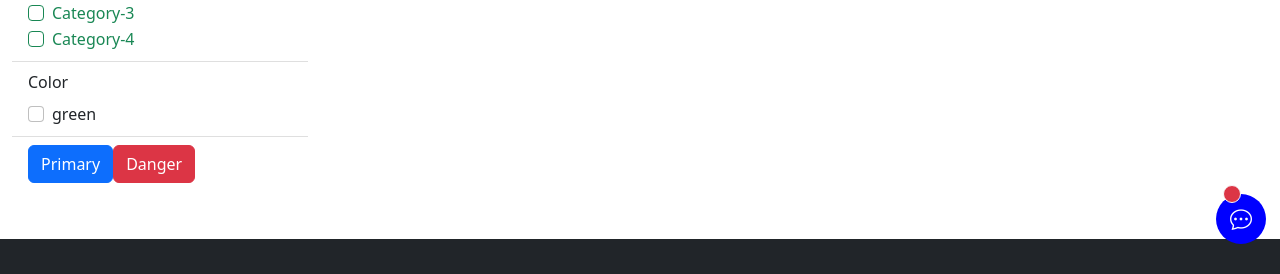
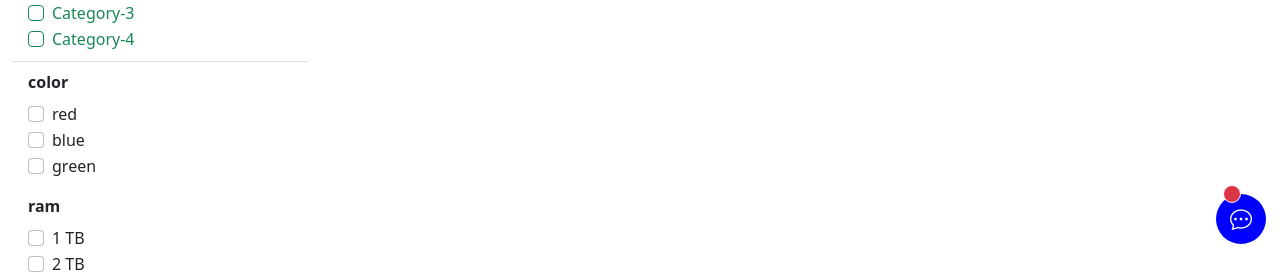
Before and after one commit to dturin1997/mern-stack-front, a React (Create React App) app: page /product-list in a window 1280 px wide. Shown: the part 526-800 px from the top of the page. Built offline with nearby package versions, Linux system fonts and the light colour scheme.

Commit message:
Video-30-udemy: Improve Attributes Section for Filtering Options

```diff
--- a/src/components/filterQueryResultOptions/AttributesFilterComponent.js
+++ b/src/components/filterQueryResultOptions/AttributesFilterComponent.js
@@ -3,12 +3,18 @@
 const AttributesFilterComponent = () => {
   return (
     <>
-      <Form.Label>Color</Form.Label>
-      <Form.Check
-        type="checkbox"
-        id="default-checkbox"
-        label="green"
-      />
+      {[{ color: ["red", "blue", "green"] }, { ram: ["1 TB", "2 TB"] }].map(
+        (item, idx) => (
+          <div key={idx} className="mb-3">
+            <Form.Label>
+              <b>{Object.keys(item)}</b>
+            </Form.Label>
+            {item[Object.keys(item)].map((i, idx) => (
+              <Form.Check key={idx} type="checkbox" label={i} />
+            ))}
+          </div>
+        )
+      )}
     </>
   );
 };
--- a/src/pages/ProductListPage.js
+++ b/src/pages/ProductListPage.js
@@ -29,8 +29,8 @@
               <AttributesFilterComponent />
             </ListGroup.Item>
             <ListGroup.Item>
-              <Button variant="primary">Primary</Button>
-              <Button variant="danger">Danger</Button>
+              <Button variant="primary">Filter</Button>
+              <Button variant="danger">Reset filters</Button>
             </ListGroup.Item>
           </ListGroup>
         </Col>
```
